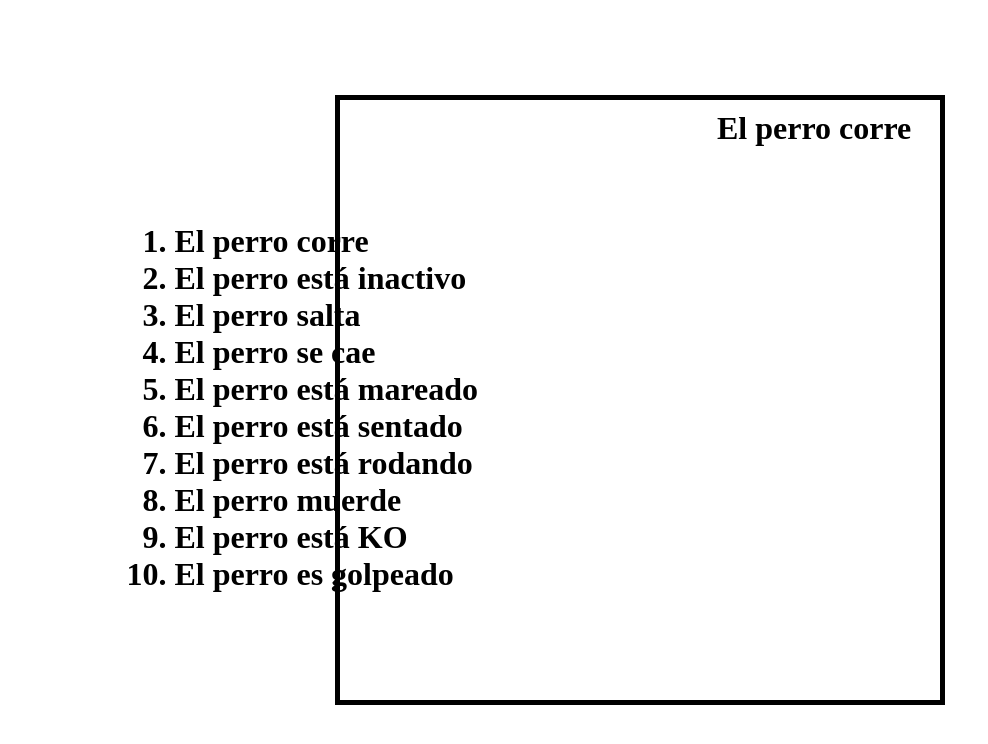
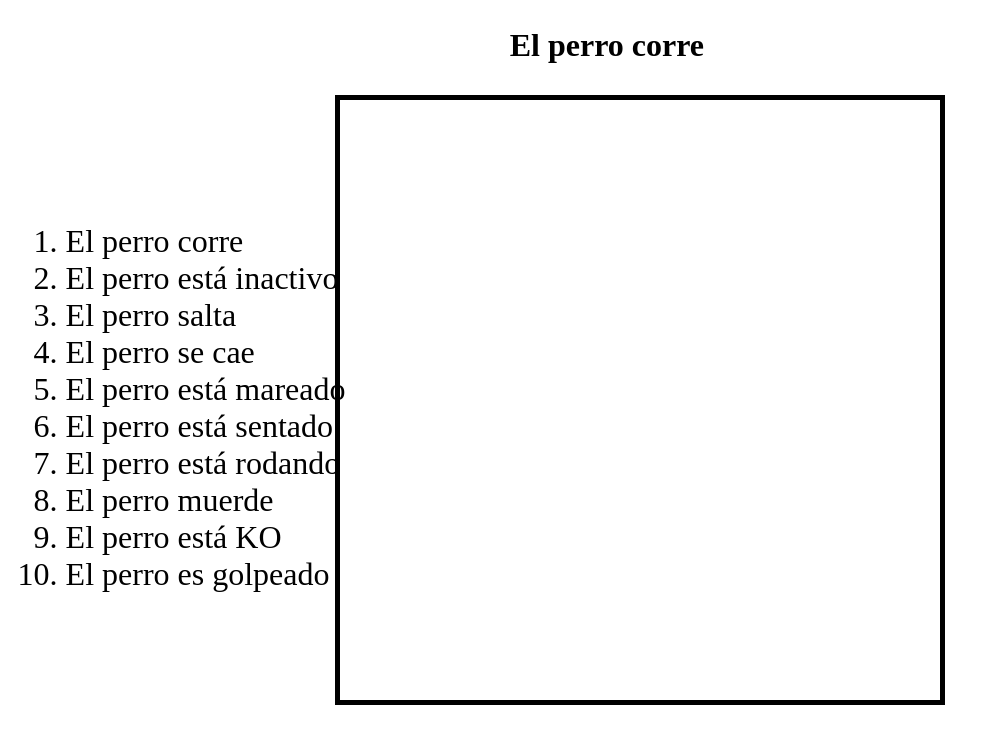
Before and after one commit to ErikUTA/Game-con-Sprites, a plain HTML site: page index.html in a window 1280 px wide. Shown: the whole page, without its empty margins (0-988 px from the left). Drawn offline with Linux system fonts and the light colour scheme.

Commit message:
feat: new changes 4

```diff
--- a/style.css
+++ b/style.css
@@ -11,13 +11,15 @@
 #animationInfo {
     font-size: xx-large;
     font-weight: bold;
-    position: relative;
-    bottom: 35%;
-    right: 9%;
+    position: absolute;
+    bottom: 92%;
+    right: 45%;
 }
 
 #list {
     font-size: xx-large;
-    font-weight: bold;
-    margin-right: 30%;
+    /* font-weight: bold; */
+    /* margin-right: 30%;  */
+    position: absolute;
+    left: 2%;
 }
```
